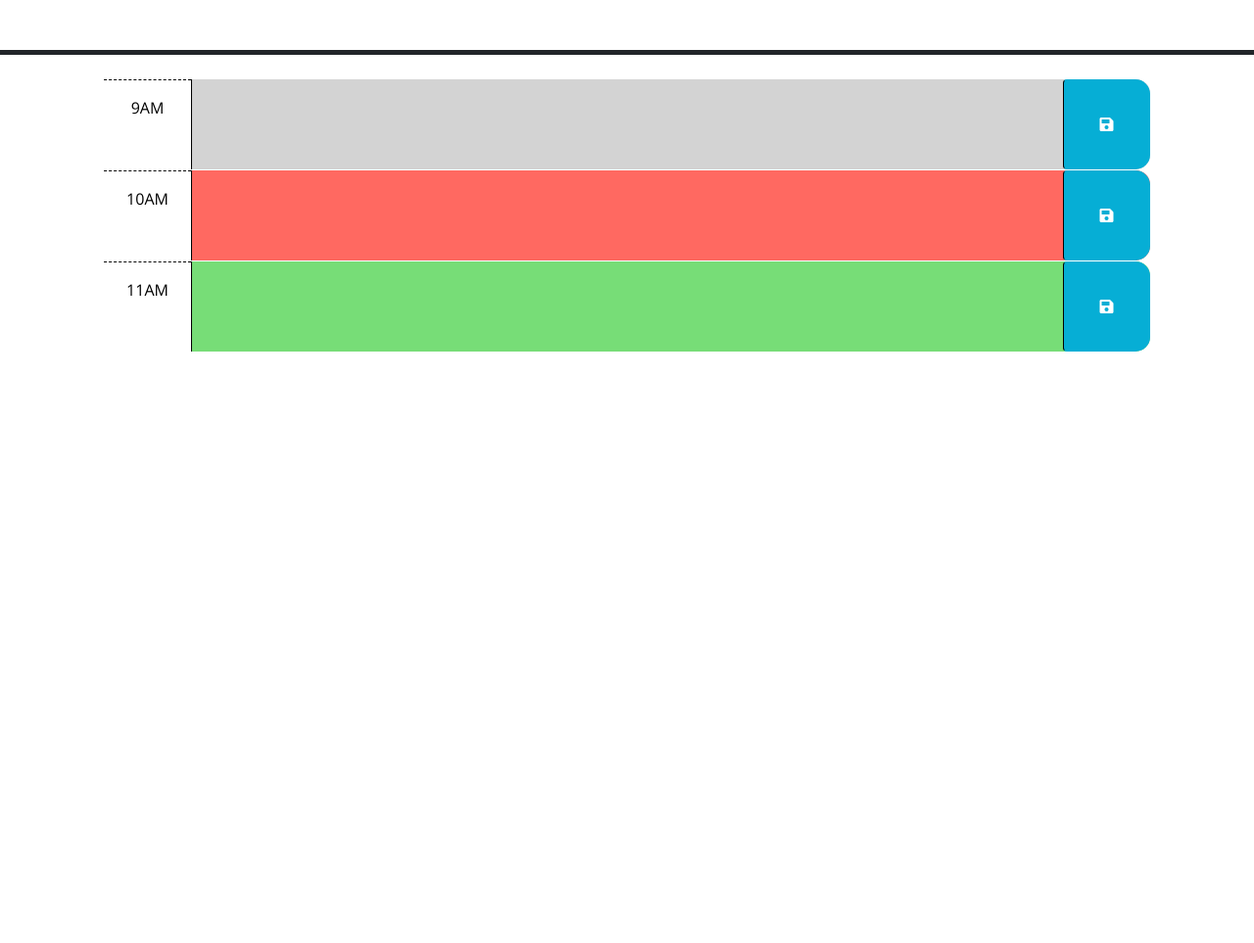
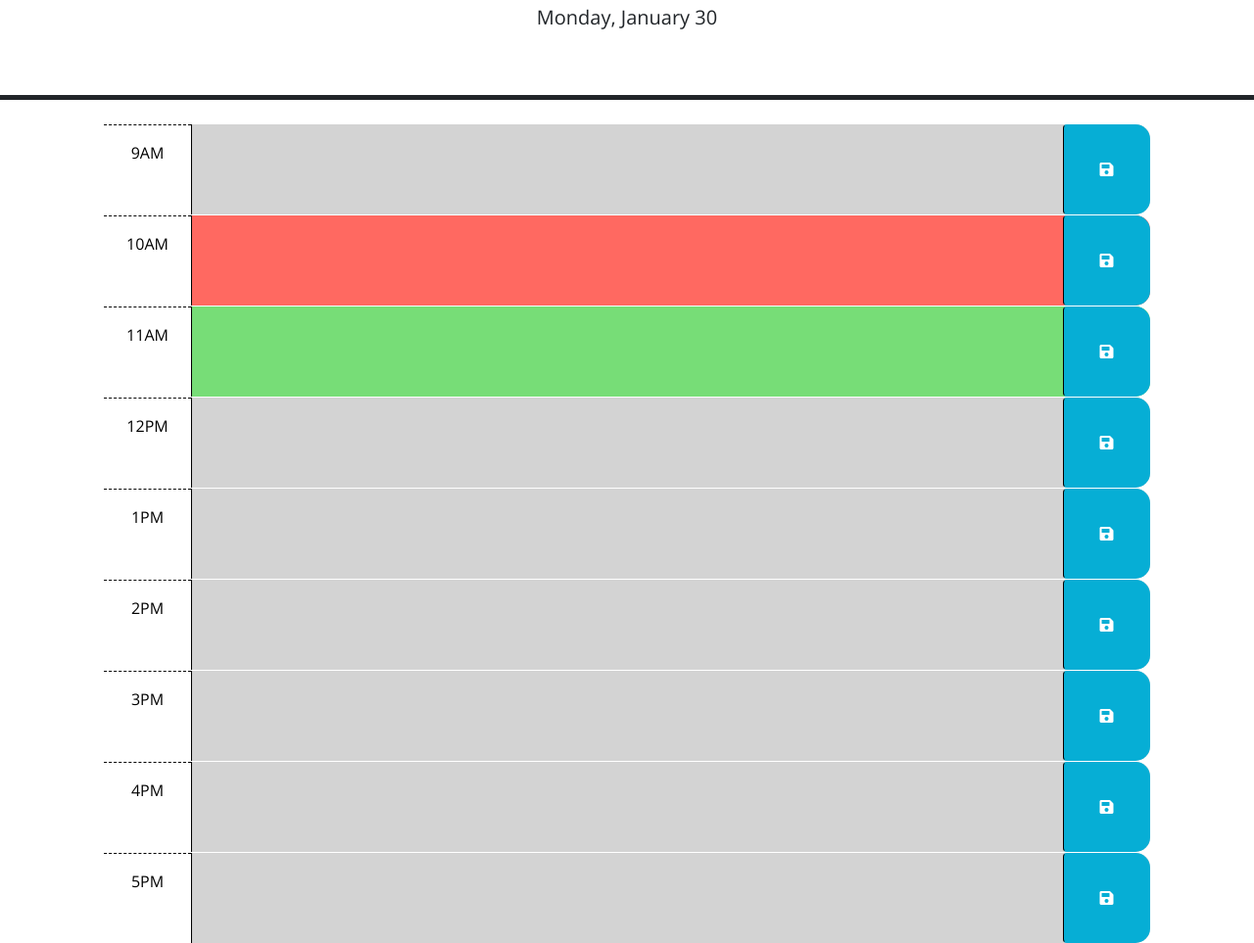
Before and after one commit to Samantha131821/dailyplanner, a plain HTML site: page Develop/index.html in a window 1280 px wide. Shown: the part 176-1139 px from the top of the page at 98% size. Before the commit the page ends 800 px from the top, so only its background shows below. Drawn offline with nearby package versions, Linux system fonts and the light colour scheme.

Commit message:
added date to planner

```diff
--- a/Develop/index.html
+++ b/Develop/index.html
@@ -66,6 +66,56 @@
         </button>
       </div>
 
+      <div id="hour-12" class="row time-block past">
+        <div class="col-2 col-md-1 hour text-center py-3">12PM</div>
+        <textarea class="col-8 col-md-10 description" rows="3"> </textarea>
+        <button class="btn saveBtn col-2 col-md-1" aria-label="save">
+          <i class="fas fa-save" aria-hidden="true"></i>
+        </button>
+      </div>
+
+      <div id="hour-1" class="row time-block past">
+        <div class="col-2 col-md-1 hour text-center py-3">1PM</div>
+        <textarea class="col-8 col-md-10 description" rows="3"> </textarea>
+        <button class="btn saveBtn col-2 col-md-1" aria-label="save">
+          <i class="fas fa-save" aria-hidden="true"></i>
+        </button>
+      </div>
+
+      <div id="hour-2" class="row time-block past">
+        <div class="col-2 col-md-1 hour text-center py-3">2PM</div>
+        <textarea class="col-8 col-md-10 description" rows="3"> </textarea>
+        <button class="btn saveBtn col-2 col-md-1" aria-label="save">
+          <i class="fas fa-save" aria-hidden="true"></i>
+        </button>
+      </div>
+
+      <div id="hour-3" class="row time-block past">
+        <div class="col-2 col-md-1 hour text-center py-3">3PM</div>
+        <textarea class="col-8 col-md-10 description" rows="3"> </textarea>
+        <button class="btn saveBtn col-2 col-md-1" aria-label="save">
+          <i class="fas fa-save" aria-hidden="true"></i>
+        </button>
+      </div>
+
+      <div id="hour-4" class="row time-block past">
+        <div class="col-2 col-md-1 hour text-center py-3">4PM</div>
+        <textarea class="col-8 col-md-10 description" rows="3"> </textarea>
+        <button class="btn saveBtn col-2 col-md-1" aria-label="save">
+          <i class="fas fa-save" aria-hidden="true"></i>
+        </button>
+      </div>
+
+      <div id="hour-5" class="row time-block past">
+        <div class="col-2 col-md-1 hour text-center py-3">5PM</div>
+        <textarea class="col-8 col-md-10 description" rows="3"> </textarea>
+        <button class="btn saveBtn col-2 col-md-1" aria-label="save">
+          <i class="fas fa-save" aria-hidden="true"></i>
+        </button>
+      </div>
+
+
+
     <script src="https://code.jquery.com/jquery-3.4.1.min.js"></script>
     <script
       src="https://cdn.jsdelivr.net/npm/dayjs@1.11.3/dayjs.min.js"
--- a/Develop/script.js
+++ b/Develop/script.js
@@ -1,6 +1,9 @@
 // Wrap all code that interacts with the DOM in a call to jQuery to ensure that
 // the code isn't run until the browser has finished rendering all the elements
 // in the html.
+var saveButton = $('.savebtn');
+var timeBlockEl = $('.time-block');
+
 $(function () {
   // TODO: Add a listener for click events on the save button. This code should
   // use the id in the containing time-block as a key to save the user input in
@@ -8,16 +11,28 @@ $(function () {
   // function? How can DOM traversal be used to get the "hour-x" id of the
   // time-block containing the button that was clicked? How might the id be
   // useful when saving the description in local storage?
-  //
+
+  // saveButton.on('click', function (){
+  //   localStorage.setItem()
+
+  // });
+
   // TODO: Add code to apply the past, present, or future class to each time
   // block by comparing the id to the current hour. HINTS: How can the id
   // attribute of each time-block be used to conditionally add or remove the
   // past, present, and future classes? How can Day.js be used to get the
   // current hour in 24-hour time?
-  //
+
+
   // TODO: Add code to get any user input that was saved in localStorage and set
   // the values of the corresponding textarea elements. HINT: How can the id
   // attribute of each time-block be used to do this?
-  //
+
+
   // TODO: Add code to display the current date in the header of the page.
+  var currentDayEl = $('#currentDay');
+
+  var today = dayjs();
+  currentDayEl.text(today.format('dddd, MMMM D '));
+
 });
```
